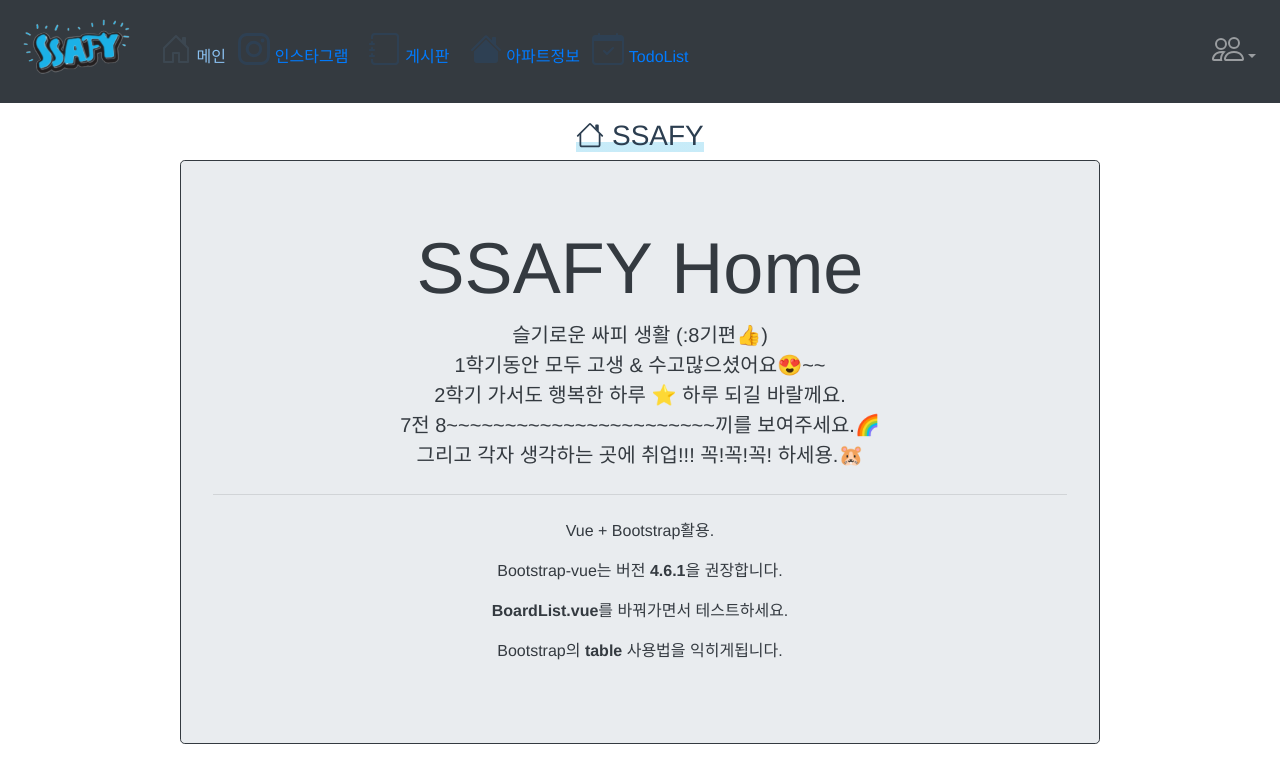
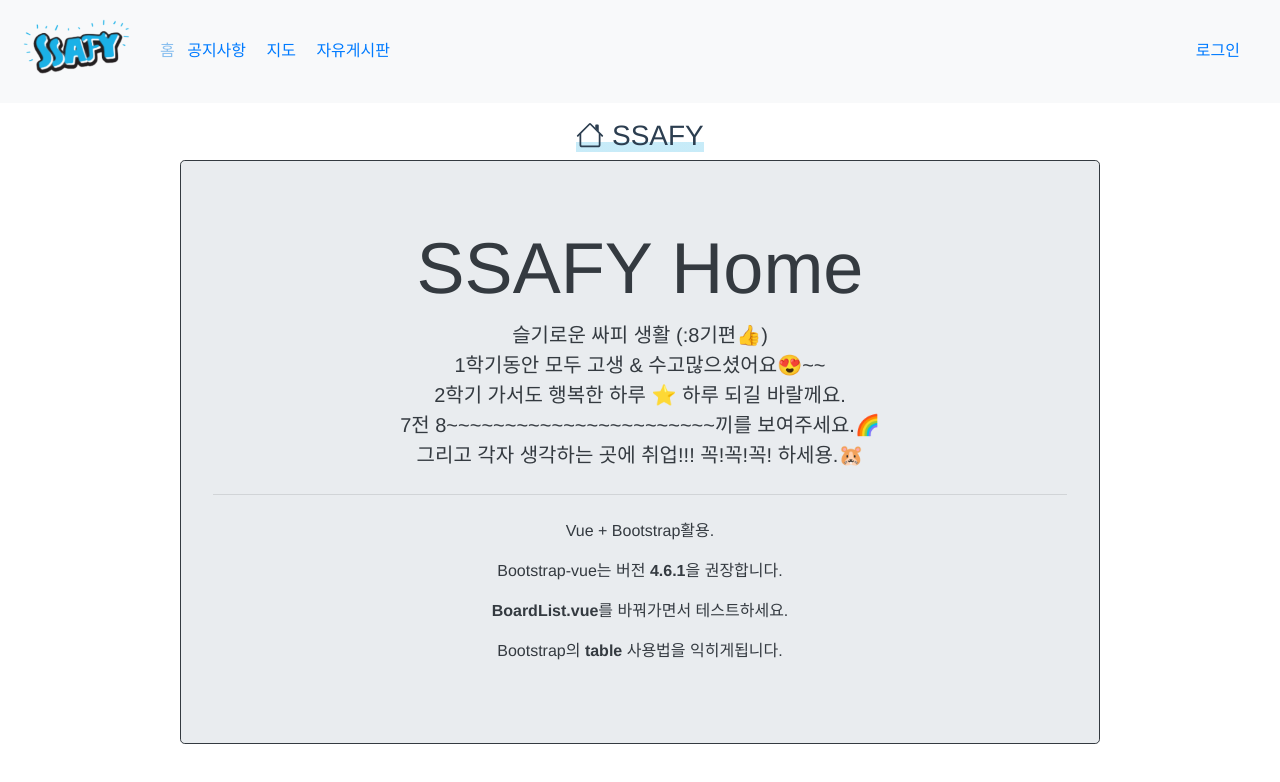
Before and after one commit to Randommagic/ssafyfinal, a Vue app in the folder front/: page / in a window 1280 px wide. Shown: the top 782 px of the page. Built offline with nearby package versions, Linux system fonts and the light colour scheme.

Commit message:
[ADD] 메뉴바 수정 중

```diff
--- a/front/src/components/TheHeaderNavbar.vue
+++ b/front/src/components/TheHeaderNavbar.vue
@@ -1,71 +1,52 @@
 <template>
   <div>
-    <b-navbar toggleable="lg" type="dark" variant="dark">
+    <b-navbar toggleable="lg" variant="light">
       <b-navbar-brand href="#">
         <router-link :to="{ name: 'main' }">
-          <b-img
-            :src="require('@/assets/ssafy_logo.png')"
-            id="logo"
-            class="d-inline-block align-top"
-            alt="logo"
-          ></b-img>
+          <b-img :src="require('@/assets/ssafy_logo.png')" id="logo" class="d-inline-block align-top" alt="logo">
+          </b-img>
         </router-link>
       </b-navbar-brand>
-
-      <b-navbar-toggle target="nav-collapse"></b-navbar-toggle>
-
       <b-collapse id="nav-collapse" is-nav>
         <b-navbar-nav>
-          <b-nav-item href="#">
+          <b-nav-item href="#" variant="">
             <router-link :to="{ name: 'main' }" class="link">
-              <b-icon icon="house-door" animation="fade" font-scale="2"></b-icon>
-              메인
-            </router-link>
-            <router-link :to="{ name: 'insta' }" class="m-2 link">
-              <b-icon icon="instagram" animation="fade" font-scale="2"></b-icon>
-              인스타그램
+              홈
             </router-link>
             <router-link :to="{ name: 'board' }" class="m-2 link">
-              <b-icon icon="journal" animation="fade" font-scale="2"></b-icon>
-              게시판
+              공지사항
             </router-link>
             <router-link :to="{ name: 'house' }" class="m-2 link">
-              <b-icon icon="house-fill" animation="fade" font-scale="2"></b-icon>
-              아파트정보
+              지도
             </router-link>
-            <router-link :to="{ name: 'todo' }" class="link">
-              <b-icon icon="calendar-check" animation="fade" font-scale="2"></b-icon>
-              TodoList
+            <router-link :to="{ name: 'board' }" class="m-2 link">
+              자유게시판
             </router-link>
           </b-nav-item>
         </b-navbar-nav>
 
-        <!-- after login -->
+
+
+        <!-- 관리자 -->
         <b-navbar-nav class="ml-auto" v-if="userInfo">
-          <b-nav-item class="align-self-center">
-            <b-avatar variant="primary" v-text="userInfo.userid.charAt(0).toUpperCase()"></b-avatar>
-            {{ userInfo.username }}({{ userInfo.userid }})님 환영합니다.
-          </b-nav-item>
-          <b-nav-item class="align-self-center">
-            <router-link :to="{ name: 'mypage' }" class="link align-self-center">내정보보기</router-link>
-          </b-nav-item>
-          <b-nav-item class="align-self-center link" @click.prevent="onClickLogout">로그아웃</b-nav-item>
+          <b-nav-item-dropdown id="my-nav-dropdown" toggle-class="nav-link-custom" right>
+            <template #button-content>{{userInfo.username}} 님</template>
+            <b-dropdown-item v-if="userInfo.category == 1">
+              <router-link :to="{ name: 'mypage' }" class="link align-self-center">회원 목록</router-link>
+            </b-dropdown-item>
+            <b-dropdown-item>
+              <router-link :to="{ name: 'mypage' }" class="link align-self-center">내정보보기</router-link>
+            </b-dropdown-item>
+            <b-dropdown-divider></b-dropdown-divider>
+            <b-dropdown-item variant="danger" @click.prevent="onClickLogout">로그아웃</b-dropdown-item>
+          </b-nav-item-dropdown>
         </b-navbar-nav>
+        <!-- 일반 유저-->
         <!-- before login -->
         <b-navbar-nav class="ml-auto" v-else>
-          <b-nav-item-dropdown right>
-            <template #button-content>
-              <b-icon icon="people" font-scale="2"></b-icon>
-            </template>
-            <b-dropdown-item href="#">
-              <router-link :to="{ name: 'join' }" class="link">
-                <b-icon icon="person-circle"></b-icon> 회원가입
-              </router-link>
+            <b-dropdown-item>
+              <router-link :to="{ name: 'login' }" class="link">로그인</router-link>
             </b-dropdown-item>
-            <b-dropdown-item href="#">
-              <router-link :to="{ name: 'login' }" class="link"> <b-icon icon="key"></b-icon> 로그인 </router-link>
-            </b-dropdown-item>
-          </b-nav-item-dropdown>
         </b-navbar-nav>
       </b-collapse>
     </b-navbar>
```
